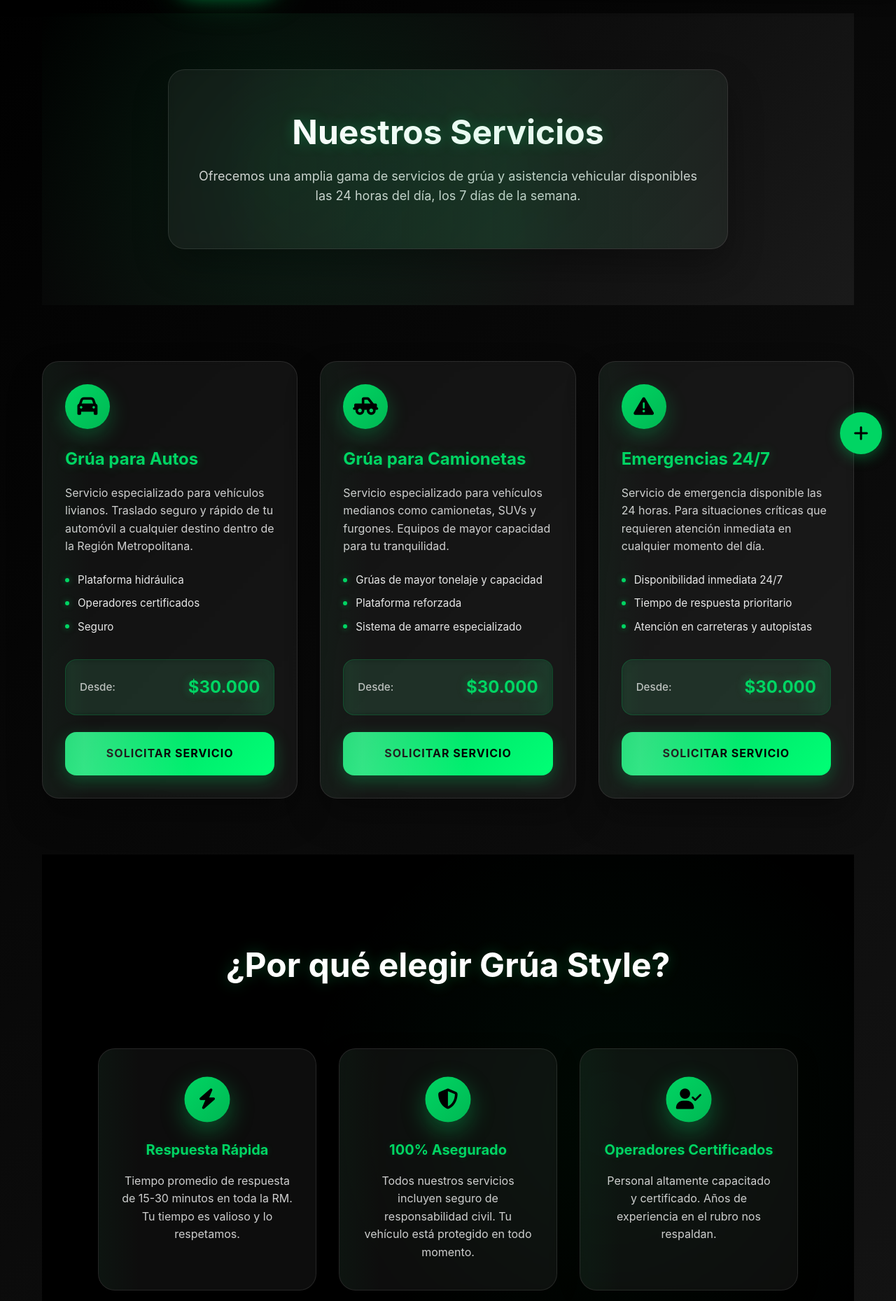
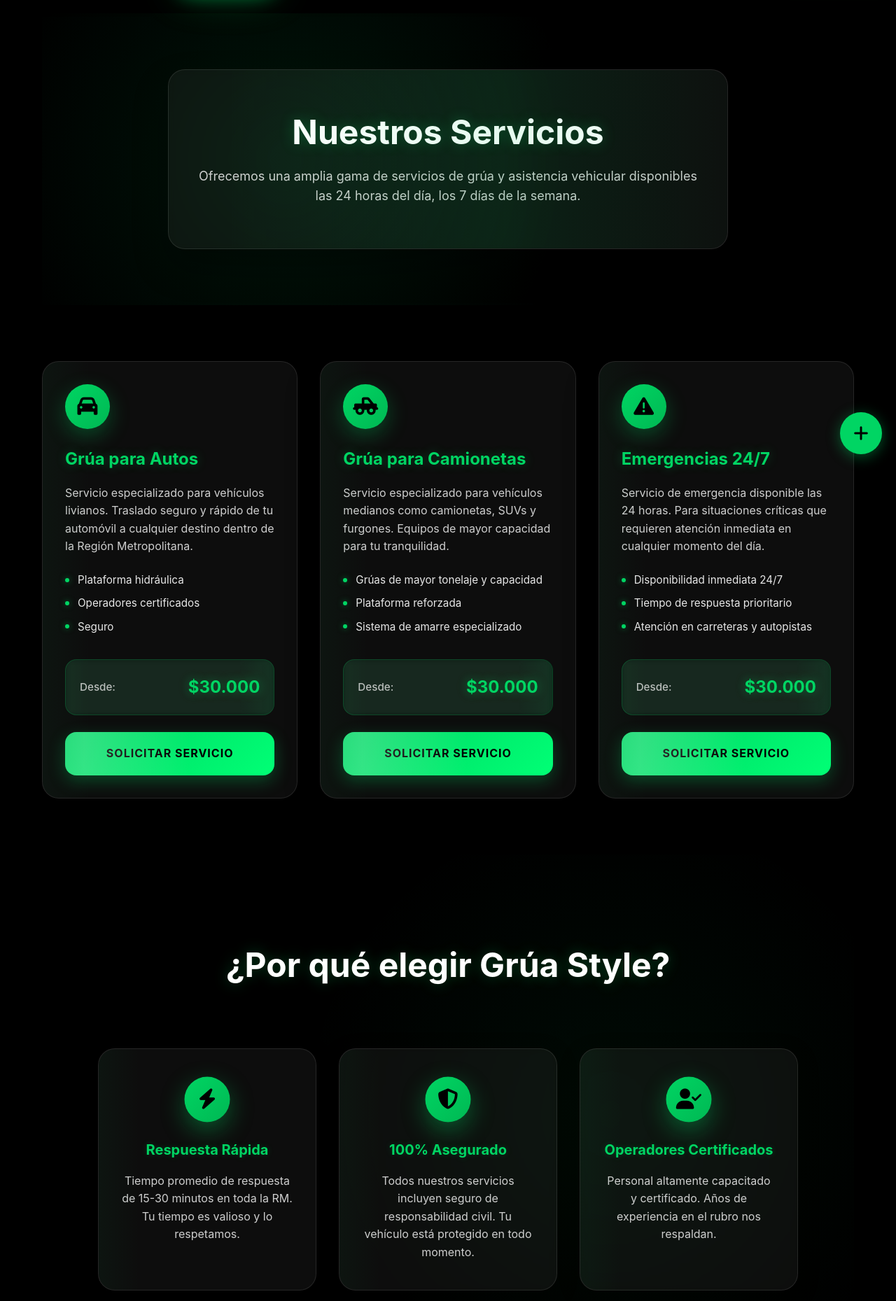
Before and after one commit to alexitico1989/grua-style, a Django app: page /servicios/ in a window 1280 px wide. Shown: the part 61-1920 px from the top of the page at 70% size. Run offline with Django 4.2, Linux system fonts and the light colour scheme; data that the repository does not hold is empty.

Commit message:
Fix servicios white overlay - replace gradients with solid black background

```diff
--- a/templates/grua_app/servicios.html
+++ b/templates/grua_app/servicios.html
@@ -23,7 +23,7 @@
 
     body {
         font-family: -apple-system, BlinkMacSystemFont, 'Segoe UI', Roboto, sans-serif;
-        background: linear-gradient(135deg, #000 0%, #1a1a1a 100%);
+        background: #000;
         color: #ffffff;
         min-height: 100vh;
         overflow-x: hidden;
@@ -40,7 +40,7 @@
 
     /* Hero section con efectos glassmorphism */
     .hero-section {
-        background: linear-gradient(135deg, #000 0%, #1a1a1a 100%);
+        background: #000;
         padding: 80px 0;
         text-align: center;
         position: relative;
```
